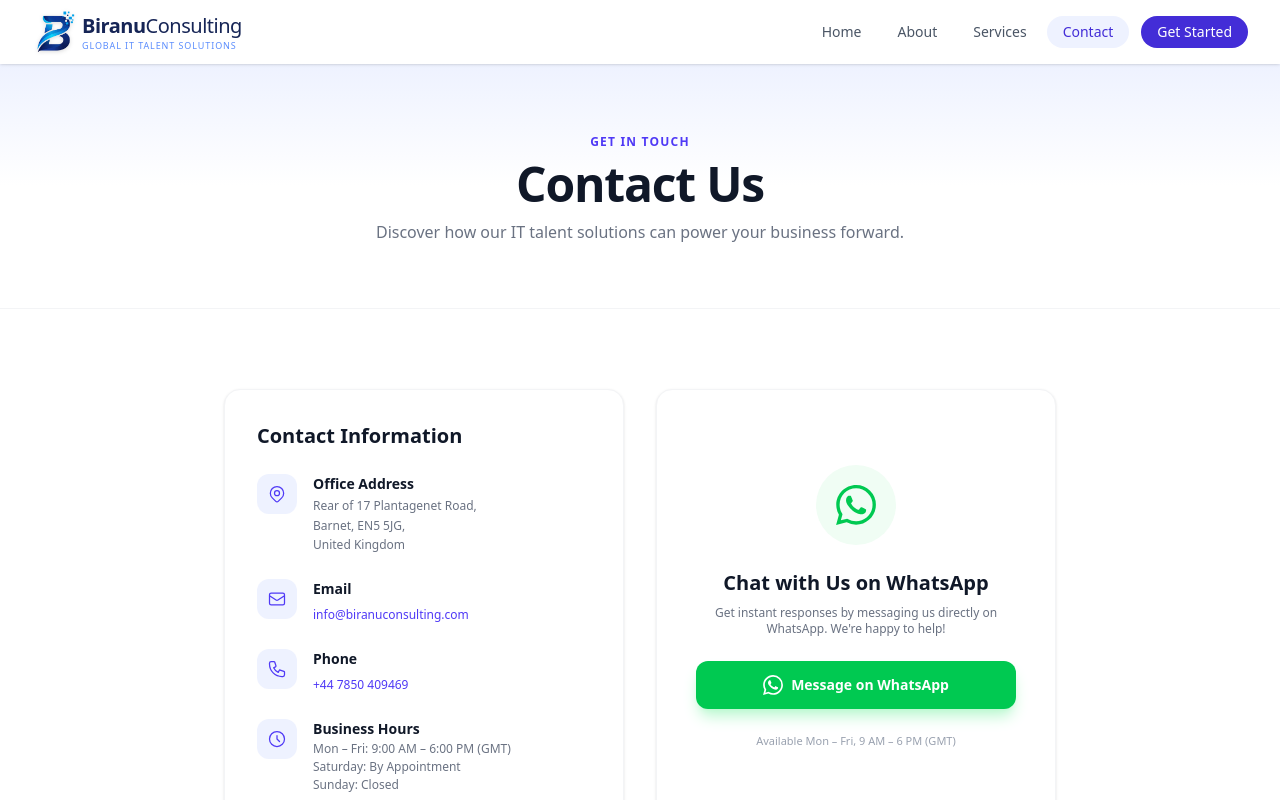
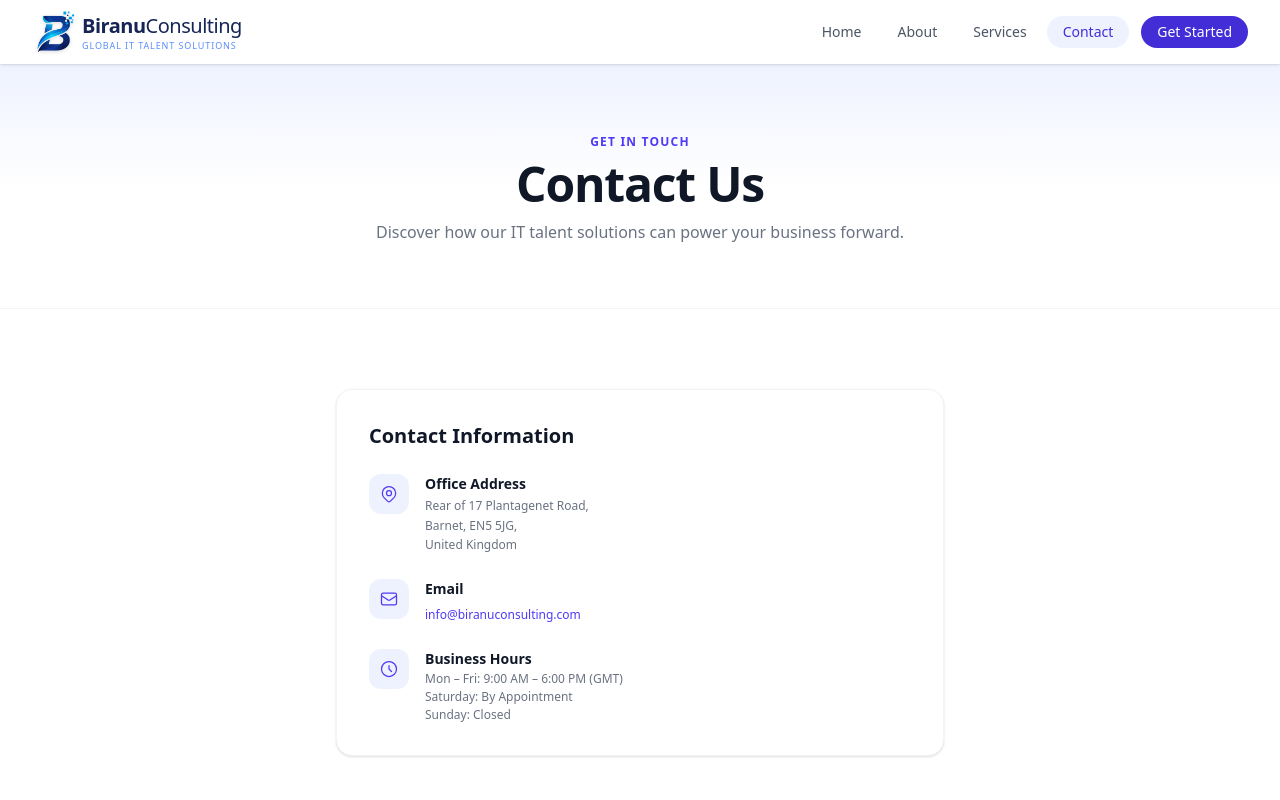
Before and after one commit to Narayandwivedi/biranu, a React (Vite) app in the folder frontend/: page /contact in a window 1280 px wide. Shown: the top 800 px of the page. Built offline with nearby package versions, Linux system fonts and the light colour scheme.

Commit message:
improve ui

```diff
--- a/frontend/src/components/Footer.jsx
+++ b/frontend/src/components/Footer.jsx
@@ -59,11 +59,6 @@
                   info@biranuconsulting.com
                 </a>
               </li>
-              <li>
-                <a href="tel:+447850409469" className="hover:text-white transition-colors">
-                  +44 7850 409469
-                </a>
-              </li>
             </ul>
           </div>
         </div>
--- a/frontend/src/pages/Contact.jsx
+++ b/frontend/src/pages/Contact.jsx
@@ -1,8 +1,4 @@
 const Contact = () => {
-  const whatsappNumber = '447850409469'
-  const whatsappMessage = encodeURIComponent('Hello! I would like to enquire about your IT talent solutions.')
-  const whatsappUrl = `https://wa.me/${whatsappNumber}?text=${whatsappMessage}`
-
   return (
     <>
       {/* Header */}
@@ -17,8 +13,8 @@
       </section>
 
       <section className="py-10 sm:py-16 lg:py-20">
-        <div className="max-w-4xl mx-auto px-4 sm:px-6 lg:px-8">
-          <div className="grid grid-cols-1 md:grid-cols-2 gap-6 sm:gap-8">
+        <div className="max-w-2xl mx-auto px-4 sm:px-6 lg:px-8">
+          <div>
             {/* Contact Info Card */}
             <div className="bg-white rounded-2xl border border-gray-100 shadow-sm p-5 sm:p-8 space-y-5 sm:space-y-6">
               <h2 className="text-base sm:text-xl font-bold text-gray-900">Contact Information</h2>
@@ -56,21 +52,6 @@
                 </div>
               </div>
 
-              {/* Phone */}
-              <div className="flex gap-3 sm:gap-4">
-                <div className="shrink-0 w-8 h-8 sm:w-10 sm:h-10 rounded-xl bg-indigo-50 flex items-center justify-center">
-                  <svg className="w-4 h-4 sm:w-5 sm:h-5 text-indigo-600" fill="none" stroke="currentColor" viewBox="0 0 24 24">
-                    <path strokeLinecap="round" strokeLinejoin="round" strokeWidth={1.5} d="M3 5a2 2 0 012-2h3.28a1 1 0 01.948.684l1.498 4.493a1 1 0 01-.502 1.21l-2.257 1.13a11.042 11.042 0 005.516 5.516l1.13-2.257a1 1 0 011.21-.502l4.493 1.498a1 1 0 01.684.949V19a2 2 0 01-2 2h-1C9.716 21 3 14.284 3 6V5z" />
-                  </svg>
-                </div>
-                <div>
-                  <h3 className="text-xs sm:text-sm font-semibold text-gray-900 mb-0.5">Phone</h3>
-                  <a href="tel:+447850409469" className="text-[11px] sm:text-xs text-indigo-600 hover:text-indigo-700 transition">
-                    +44 7850 409469
-                  </a>
-                </div>
-              </div>
-
               {/* Hours */}
               <div className="flex gap-3 sm:gap-4">
                 <div className="shrink-0 w-8 h-8 sm:w-10 sm:h-10 rounded-xl bg-indigo-50 flex items-center justify-center">
@@ -88,35 +69,6 @@
                 </div>
               </div>
             </div>
-
-            {/* WhatsApp Card */}
-            <div className="bg-white rounded-2xl border border-gray-100 shadow-sm p-5 sm:p-8 flex flex-col items-center justify-center text-center space-y-4 sm:space-y-6">
-              <div className="w-16 h-16 sm:w-20 sm:h-20 rounded-full bg-green-50 flex items-center justify-center">
-                <svg className="w-8 h-8 sm:w-10 sm:h-10 text-green-500" viewBox="0 0 24 24" fill="currentColor">
-                  <path d="M17.472 14.382c-.297-.149-1.758-.867-2.03-.967-.273-.099-.471-.148-.67.15-.197.297-.767.966-.94 1.164-.173.199-.347.223-.644.075-.297-.15-1.255-.463-2.39-1.475-.883-.788-1.48-1.761-1.653-2.059-.173-.297-.018-.458.13-.606.134-.133.298-.347.446-.52.149-.174.198-.298.298-.497.099-.198.05-.371-.025-.52-.075-.149-.669-1.612-.916-2.207-.242-.579-.487-.5-.669-.51-.173-.008-.371-.01-.57-.01-.198 0-.52.074-.792.372-.272.297-1.04 1.016-1.04 2.479 0 1.462 1.065 2.875 1.213 3.074.149.198 2.096 3.2 5.077 4.487.709.306 1.262.489 1.694.625.712.227 1.36.195 1.871.118.571-.085 1.758-.719 2.006-1.413.248-.694.248-1.289.173-1.413-.074-.124-.272-.198-.57-.347m-5.421 7.403h-.004a9.87 9.87 0 01-5.031-1.378l-.361-.214-3.741.982.998-3.648-.235-.374a9.86 9.86 0 01-1.51-5.26c.001-5.45 4.436-9.884 9.888-9.884 2.64 0 5.122 1.03 6.988 2.898a9.825 9.825 0 012.893 6.994c-.003 5.45-4.437 9.884-9.885 9.884m8.413-18.297A11.815 11.815 0 0012.05 0C5.495 0 .16 5.335.157 11.892c0 2.096.547 4.142 1.588 5.945L.057 24l6.305-1.654a11.882 11.882 0 005.683 1.448h.005c6.554 0 11.89-5.335 11.893-11.893a11.821 11.821 0 00-3.48-8.413z" />
-                </svg>
-              </div>
-              <div>
-                <h2 className="text-base sm:text-xl font-bold text-gray-900 mb-1 sm:mb-2">Chat with Us on WhatsApp</h2>
-                <p className="text-[11px] sm:text-xs text-gray-500 max-w-xs mx-auto">
-                  Get instant responses by messaging us directly on WhatsApp. We're happy to help!
-                </p>
-              </div>
-              <a
-                href={whatsappUrl}
-                target="_blank"
-                rel="noopener noreferrer"
-                className="w-full max-w-xs bg-green-500 hover:bg-green-600 text-white font-semibold py-3 sm:py-3.5 rounded-xl transition text-xs sm:text-sm shadow-lg shadow-green-200 inline-flex items-center justify-center gap-2"
-              >
-                <svg className="w-4 h-4 sm:w-5 sm:h-5" viewBox="0 0 24 24" fill="currentColor">
-                  <path d="M17.472 14.382c-.297-.149-1.758-.867-2.03-.967-.273-.099-.471-.148-.67.15-.197.297-.767.966-.94 1.164-.173.199-.347.223-.644.075-.297-.15-1.255-.463-2.39-1.475-.883-.788-1.48-1.761-1.653-2.059-.173-.297-.018-.458.13-.606.134-.133.298-.347.446-.52.149-.174.198-.298.298-.497.099-.198.05-.371-.025-.52-.075-.149-.669-1.612-.916-2.207-.242-.579-.487-.5-.669-.51-.173-.008-.371-.01-.57-.01-.198 0-.52.074-.792.372-.272.297-1.04 1.016-1.04 2.479 0 1.462 1.065 2.875 1.213 3.074.149.198 2.096 3.2 5.077 4.487.709.306 1.262.489 1.694.625.712.227 1.36.195 1.871.118.571-.085 1.758-.719 2.006-1.413.248-.694.248-1.289.173-1.413-.074-.124-.272-.198-.57-.347m-5.421 7.403h-.004a9.87 9.87 0 01-5.031-1.378l-.361-.214-3.741.982.998-3.648-.235-.374a9.86 9.86 0 01-1.51-5.26c.001-5.45 4.436-9.884 9.888-9.884 2.64 0 5.122 1.03 6.988 2.898a9.825 9.825 0 012.893 6.994c-.003 5.45-4.437 9.884-9.885 9.884m8.413-18.297A11.815 11.815 0 0012.05 0C5.495 0 .16 5.335.157 11.892c0 2.096.547 4.142 1.588 5.945L.057 24l6.305-1.654a11.882 11.882 0 005.683 1.448h.005c6.554 0 11.89-5.335 11.893-11.893a11.821 11.821 0 00-3.48-8.413z" />
-                </svg>
-                Message on WhatsApp
-              </a>
-              <p className="text-[10px] sm:text-[11px] text-gray-400">
-                Available Mon &ndash; Fri, 9 AM &ndash; 6 PM (GMT)
-              </p>
-            </div>
           </div>
         </div>
       </section>
```
